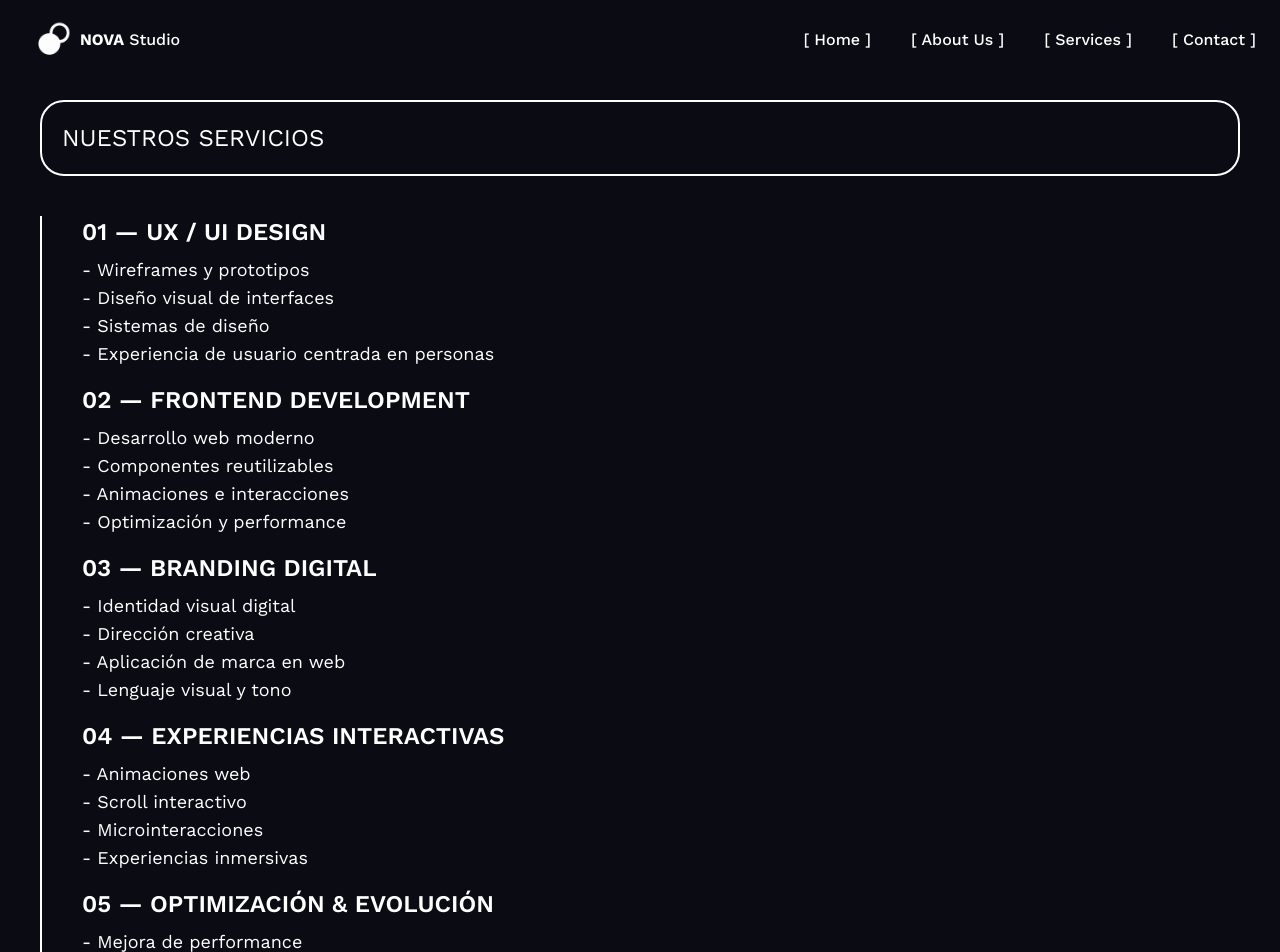
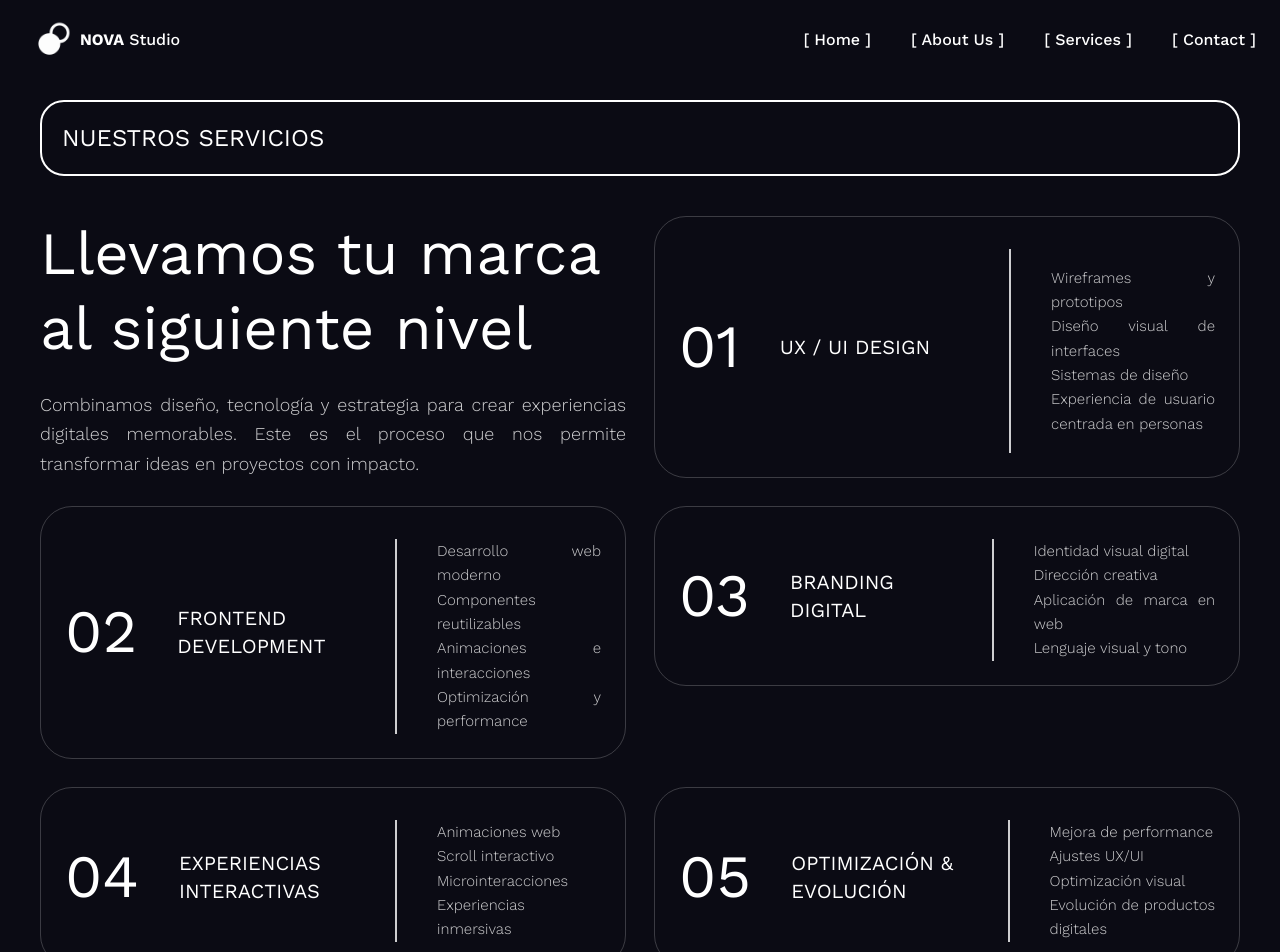
Before and after one commit to NicoleGluj/nova_studio_frontend, a React (Vite) app: page /services in a window 1280 px wide. Shown: the top 952 px of the page. Built offline with nearby package versions, Linux system fonts and the light colour scheme.

Commit message:
fixed: Services content

```diff
--- a/src/pages/Services.jsx
+++ b/src/pages/Services.jsx
@@ -5,68 +5,105 @@ export const Services = () => {
     <Layout>
       <section className="bg-[#0B0B14] min-h-screen">
         <section className="pt-25 pb-10 px-10 ">
-          <h2 className="text-white py-5 px-5 text-2xl border-2 w-full rounded-3xl font-regular uppercase">Nuestros servicios</h2>
+          <h2 className="text-white py-5 px-5 text-2xl border-2 w-full rounded-3xl font-regular uppercase">
+            Nuestros servicios
+          </h2>
         </section>
-        <section className="bg-[#0B0B14] px-10 gap-10  items-stretch text-white">
-          <div className=" gap-4 flex flex-col border-l-2 border-l-white px-10">
-            <div>
-              <h2 className="text-xl sm:text-2xl font-semibold ">
-                01 — UX / UI DESIGN
-              </h2>
-              <p className="mt-2 text-sm sm:text-lg">
-                - Wireframes y prototipos <br />
-                - Diseño visual de interfaces <br />
-                - Sistemas de diseño <br />
-                - Experiencia de usuario centrada en personas
+
+        <section className="px-10 pb-24 items-start lg:-mb-30">
+          <div className="pb-24 items-start gap-5 lg:gap-7 grid lg:grid-cols-2">
+            <div className="text-white flex flex-col gap-6">
+              <h3 className="text-4xl md:text-5xl lg:text-6xl 2xl:text-7xl leading-tight">
+                Llevamos tu marca al siguiente nivel
+              </h3>
+
+              <p className="text-justify text-sm sm:text-[18px] lg:text-lg 2xl:text-2xl leading-relaxed text-white/80 font-light">
+                Combinamos diseño, tecnología y estrategia para crear experiencias digitales memorables. Este es el proceso que nos permite transformar ideas en proyectos con impacto.
               </p>
             </div>
-            <div>
-              <h2 className="text-xl sm:text-2xl font-semibold">
-                02 — FRONTEND DEVELOPMENT
-              </h2>
-              <p className="mt-2 text-sm sm:text-lg">
-                - Desarrollo web moderno<br />
-                - Componentes reutilizables<br />
-                - Animaciones e interacciones<br />
-                - Optimización y performance
+
+            <div className="border border-white/20 rounded-4xl p-6 sm:p-6 flex flex-col sm:flex-row text-white gap-2 sm:gap-10 h-full">
+              <div className="flex gap-10 items-center sm:min-w-[290px]">
+                <h2 className="text-4xl sm:text-5xl lg:text-6xl 2xl:text-7xl">
+                  01
+                </h2>
+                <h3 className="text-xl lg:text-xl 2xl:text-2xl ">
+                  UX / UI DESIGN
+                </h3>
+              </div>
+              <p className="mt-2 text-justify text-sm lg:text-[15px] 2xl:text-lg leading-relaxed text-white/80 font-light sm:border-l-2 sm:pl-10 flex flex-col items-center justify-center">
+                Wireframes y prototipos <br />
+                Diseño visual de interfaces <br />
+                Sistemas de diseño <br />
+                Experiencia de usuario centrada en personas
               </p>
             </div>
-            <div>
-              <h2 className="text-xl sm:text-2xl font-semibold ">
-                03 — BRANDING DIGITAL
-              </h2>
-              <p className="mt-2 text-sm sm:text-lg">
-                - Identidad visual digital <br />
-                - Dirección creativa <br />
-                - Aplicación de marca en web <br />
-                - Lenguaje visual y tono
+            <div className="border border-white/20 rounded-4xl p-6 sm:p-6 flex flex-col sm:flex-row text-white gap-2 sm:gap-10 ">
+              <div className="flex gap-10 items-center max-w-[290px]">
+                <h2 className="text-4xl sm:text-5xl lg:text-6xl 2xl:text-7xl">
+                  02
+                </h2>
+                <h3 className="text-xl lg:text-xl 2xl:text-2xl ">
+                  FRONTEND DEVELOPMENT
+                </h3>
+              </div>
+              <p className="mt-2 text-justify text-sm lg:text-[15px] 2xl:text-lg leading-relaxed text-white/80 font-light sm:border-l-2 sm:pl-10">
+                Desarrollo web moderno<br />
+                Componentes reutilizables<br />
+                Animaciones e interacciones<br />
+                Optimización y performance
               </p>
             </div>
-            <div>
-              <h2 className="text-xl sm:text-2xl font-semibold ">
-                04 — EXPERIENCIAS INTERACTIVAS
-              </h2>
-              <p className="mt-2 text-sm sm:text-lg">
-                - Animaciones web <br />
-                - Scroll interactivo <br />
-                - Microinteracciones <br />
-                - Experiencias inmersivas
+            <div className="border border-white/20 rounded-4xl p-6 sm:p-6 flex flex-col sm:flex-row text-white gap-2 sm:gap-10">
+              <div className="flex gap-10 items-center max-w-[290px]">
+                <h2 className="text-4xl sm:text-5xl lg:text-6xl 2xl:text-7xl">
+                  03
+                </h2>
+                <h3 className="text-xl lg:text-xl 2xl:text-2xl">
+                  BRANDING DIGITAL
+                </h3>
+              </div>
+              <p className="mt-2 text-justify text-sm lg:text-[15px] 2xl:text-lg leading-relaxed text-white/80 font-light sm:border-l-2 sm:pl-10">
+                Identidad visual digital <br />
+                Dirección creativa <br />
+                Aplicación de marca en web <br />
+                Lenguaje visual y tono
               </p>
             </div>
-            <div>
-              <h2 className="text-xl sm:text-2xl font-semibold ">
-                05 — OPTIMIZACIÓN & EVOLUCIÓN
-              </h2>
-              <p className="mt-2 text-sm sm:text-lg">
-                - Mejora de performance <br />
-                - Ajustes UX/UI <br />
-                - Optimización visual <br />
-                - Evolución de productos digitales
+            <div className="border border-white/20 rounded-4xl p-6 sm:p-6 flex flex-col sm:flex-row text-white gap-2 sm:gap-10">
+              <div className="flex gap-10 items-center max-w-[290px]">
+                <h2 className="text-4xl sm:text-5xl lg:text-6xl 2xl:text-7xl">
+                  04
+                </h2>
+                <h3 className="text-xl lg:text-xl 2xl:text-2xl">
+                  EXPERIENCIAS INTERACTIVAS
+                </h3>
+              </div>
+              <p className="mt-2 text-justify text-sm lg:text-[15px] 2xl:text-lg leading-relaxed text-white/80 font-light sm:border-l-2 sm:pl-10">
+                Animaciones web <br />
+                Scroll interactivo <br />
+                Microinteracciones <br />
+                Experiencias inmersivas
+              </p>
+            </div>
+            <div className="border border-white/20 rounded-4xl p-6 sm:p-6 flex flex-col sm:flex-row text-white gap-2 sm:gap-10 -mb-30">
+              <div className="flex gap-10 items-center max-w-[290px]">
+                <h2 className="text-4xl sm:text-5xl lg:text-6xl 2xl:text-7xl">
+                  05
+                </h2>
+                <h3 className="text-xl lg:text-xl 2xl:text-2xl">
+                  OPTIMIZACIÓN & EVOLUCIÓN
+                </h3>
+              </div>
+              <p className="mt-2 text-justify text-sm lg:text-[15px] 2xl:text-lg leading-relaxed text-white/80 font-light sm:border-l-2 sm:pl-10">
+                Mejora de performance <br />
+                Ajustes UX/UI <br />
+                Optimización visual <br />
+                Evolución de productos digitales
               </p>
             </div>
           </div>
         </section>
-        <div className="h-20 bg-[#0B0B14]"></div>
       </section >
     </Layout>
   )
```
